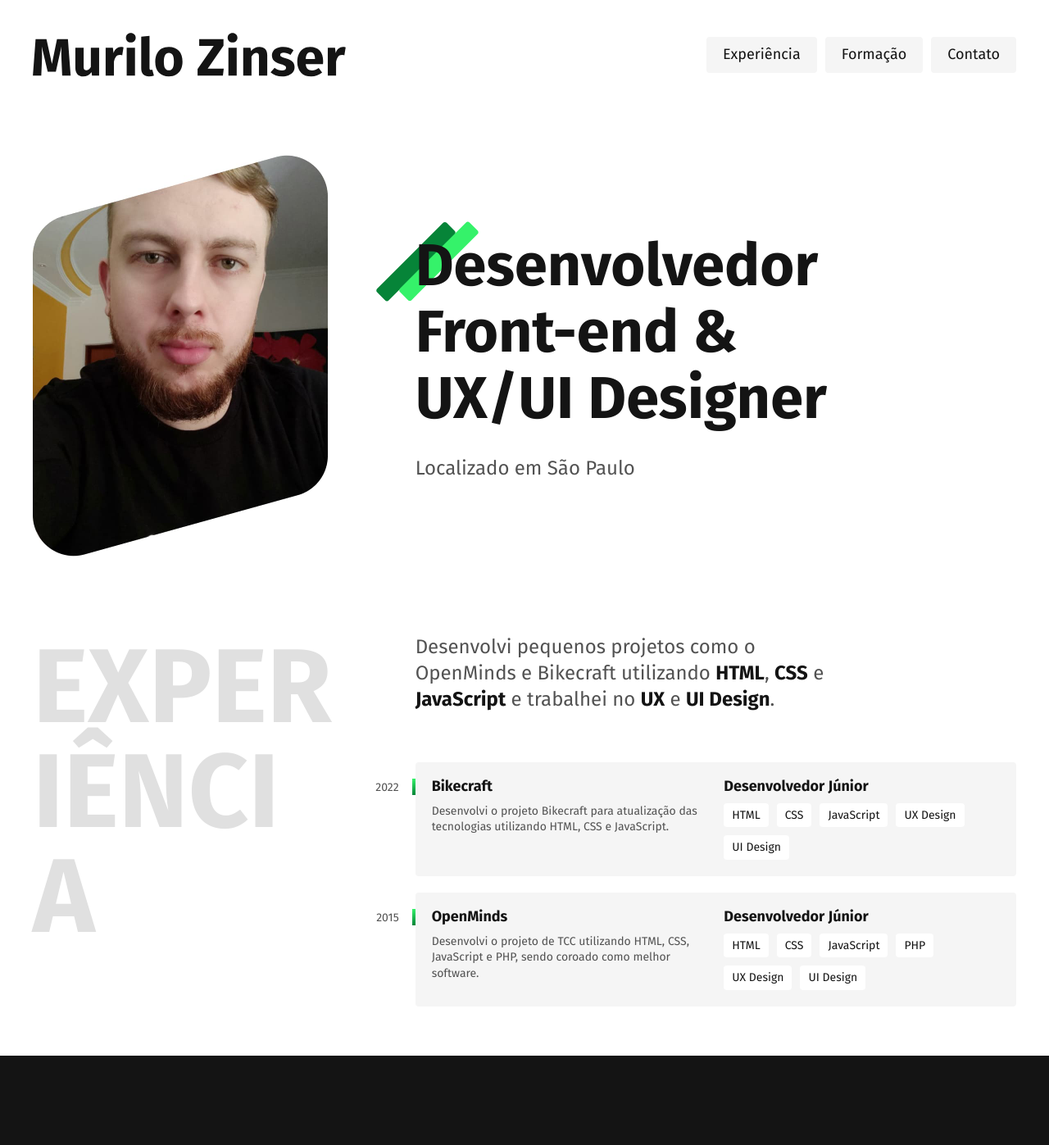
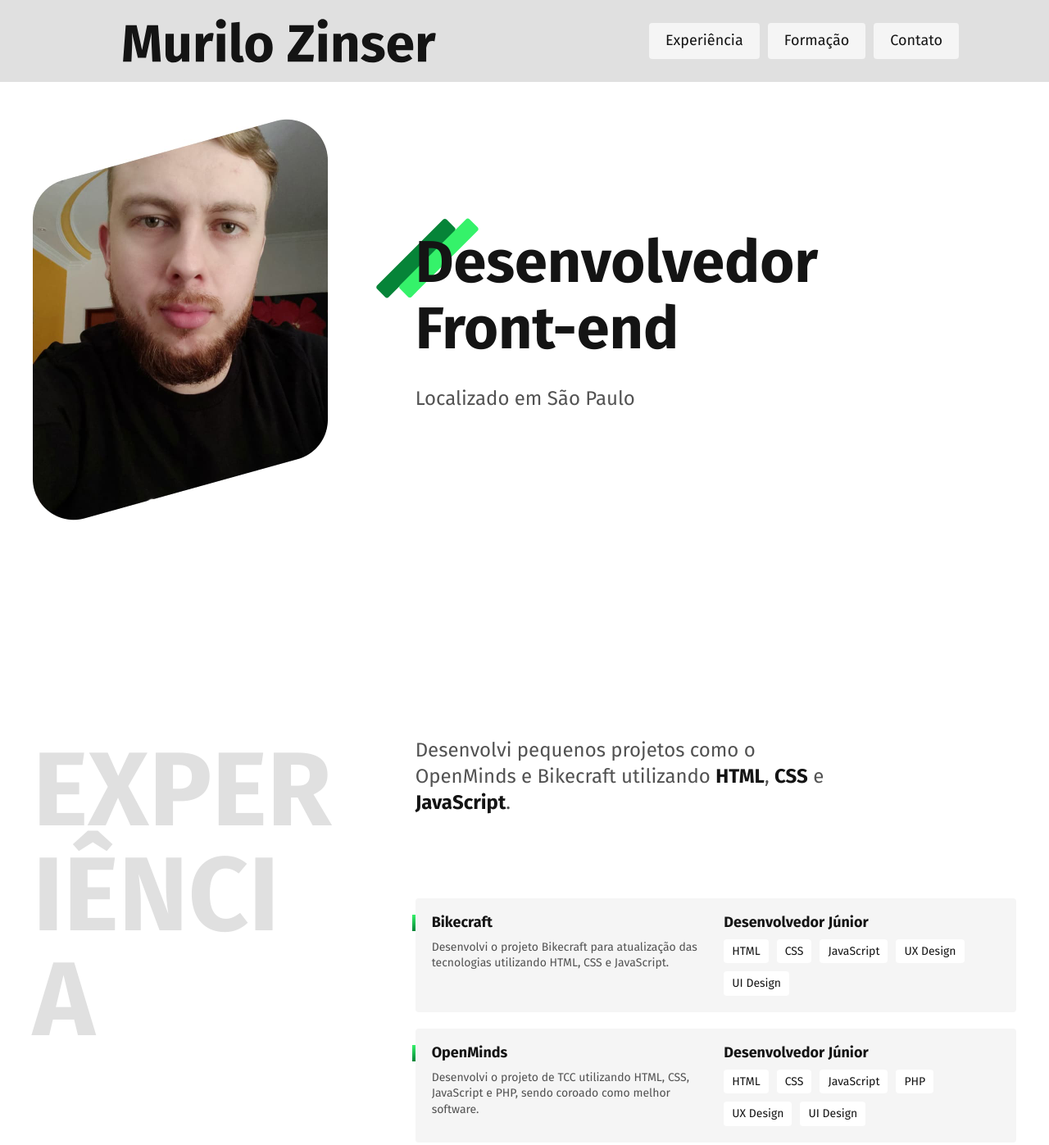
Before and after one commit to MuriZinser/murizinser.github.io, a plain HTML site: page index.html in a window 1280 px wide. Shown: the top 1397 px of the page at 82% size. Drawn offline with Linux system fonts and the light colour scheme.

Commit message:
adicionado hover menu, smoth scrol, corrigido textos e alinhamento menu

```diff
--- a/css/experiencia.css
+++ b/css/experiencia.css
@@ -1,6 +1,6 @@
 .experiencia {
   max-width: 1200px;
-  padding: 40px 20px;
+  padding: 120px 20px;
   margin: 0 auto;
   display: grid;
   grid-template-columns: 1fr 2fr;
@@ -15,7 +15,7 @@
   font-size: 1.5rem;
   line-height: 1.33;
   max-width: 40ch;
-  margin-bottom: 60px;
+  margin-bottom: 100px;
   color: #525252;
 }
 
@@ -81,6 +81,11 @@
   padding: 5px 10px;
 }
 
+.empresa li:hover {
+  background-color: #068438;
+  color: white;
+}
+
 @media (max-width: 800px) {
   .experiencia {
     grid-template-columns: 1fr;
--- a/css/footer.css
+++ b/css/footer.css
@@ -3,7 +3,6 @@
 }
 
 .footer_container {
-  max-width: 1200px;
   padding: 120px 20px 60px 20px;
   margin: 0 auto;
   display: grid;
--- a/css/global.css
+++ b/css/global.css
@@ -1,3 +1,7 @@
+html {
+  scroll-behavior: smooth;
+}
+
 body {
   font-family: "Fira Sans", Arial, sans-serif;
   margin: 0px;
--- a/css/header.css
+++ b/css/header.css
@@ -1,10 +1,15 @@
 header {
-  max-width: 1200px;
   padding: 40px 20px;
   margin: 0 auto;
   display: flex;
-  justify-content: space-between;
+  justify-content: space-around;
   align-items: center;
+  position: fixed;
+  top: 0;
+  height: 20px;
+  width: 100%;
+  background-color: #e0e0e0;
+  z-index: 1;
 }
 
 .header_menu {
@@ -25,6 +30,11 @@ header {
   border-radius: 4px;
 }
 
+.header a:hover {
+  background-color: #068438;
+  color: white;
+}
+
 @media (max-width: 800px) {
   .header {
     flex-direction: column;
--- a/css/introducao.css
+++ b/css/introducao.css
@@ -1,6 +1,6 @@
 .introducao {
   max-width: 1200px;
-  padding: 40px 20px;
+  padding: 130px 20px;
   margin: 0 auto;
   display: grid;
   grid-template-columns: 1fr 2fr;
--- a/index.html
+++ b/index.html
@@ -1,5 +1,6 @@
 <!DOCTYPE html>
 <html lang="pt-br">
+
 
 <head>
   <meta charset="UTF-8">
@@ -28,7 +29,7 @@
   <main class="introducao">
     <img src="./img/perfil.jpg" alt="perfil" width="360" height="520">
     <div>
-      <h1>Desenvolvedor <br>Front-end & <br>UX/UI Designer</h1>
+      <h1>Desenvolvedor <br>Front-end</h1>
       <p>Localizado em São Paulo</p>
     </div>
   </main>
@@ -36,10 +37,10 @@
   <section class="experiencia" id="experiencia" aria-label="Experiência">
     <h2 class="subtitulo">Experiência</h2>
     <div>
-      <p class="experiencia_texto">Desenvolvi pequenos projetos como o OpenMinds e Bikecraft utilizando <strong>HTML</strong>, <strong>CSS</strong> e <strong>JavaScript</strong> e trabalhei no <strong>UX</strong> e <strong>UI Design</strong>.</p>
+      <p class="experiencia_texto">Desenvolvi pequenos projetos como o OpenMinds e Bikecraft utilizando <strong>HTML</strong>, <strong>CSS</strong> e <strong>JavaScript</strong>.</p>
 
       <div class="empresa">
-        <span class="empresa_ano"> 2022</span>
+        <!-- <span class="empresa_ano"> 2022</span> -->
         <h3 class="empresa_titulo"> Bikecraft</h3>
         <span class="empresa_titulo">Desenvolvedor Júnior</span>
         <p class="empresa_texto">Desenvolvi o projeto Bikecraft para atualização das tecnologias utilizando HTML, CSS e JavaScript.</p>
@@ -53,7 +54,7 @@
       </div>
 
       <div class="empresa">
-        <span class="empresa_ano"> 2015</span>
+        <!--<span class="empresa_ano"> 2015</span> -->
         <h3 class="empresa_titulo"> OpenMinds</h3>
         <span class="empresa_titulo">Desenvolvedor Júnior</span>
         <p class="empresa_texto">Desenvolvi o projeto de TCC utilizando HTML, CSS, JavaScript e PHP, sendo coroado como melhor software.</p>
@@ -119,12 +120,12 @@
       <p class="footer_texto">Estou disponível para novos projetos. Entre em contato comigo para marcamos uma conversa.
       </p>
       <ul class="footer_contato">
-        <li class="footer_email">
-          <h3>murilozinser@hotmail.com</h3>
-        </li>
-        <li class="footer_telefone">
-          <h3>+55 11 97718-4111</h3>
-        </li>
+        <li class="footer_email"><a href="mailto:murilozinser@hotmail.com">
+            <h3>murilozinser@hotmail.com</h3>
+          </a></li>
+        <li class="footer_telefone"><a href="https://web.whatsapp.com/send?phone=5511977184111">
+            <h3>+55 11 97718-4111</h3>
+          </a></li>
         <li class="footer_instagram"><a href="https://www.instagram.com/murilozinser/">
             <h3>@murilozinser</h3>
           </a></li>
```
